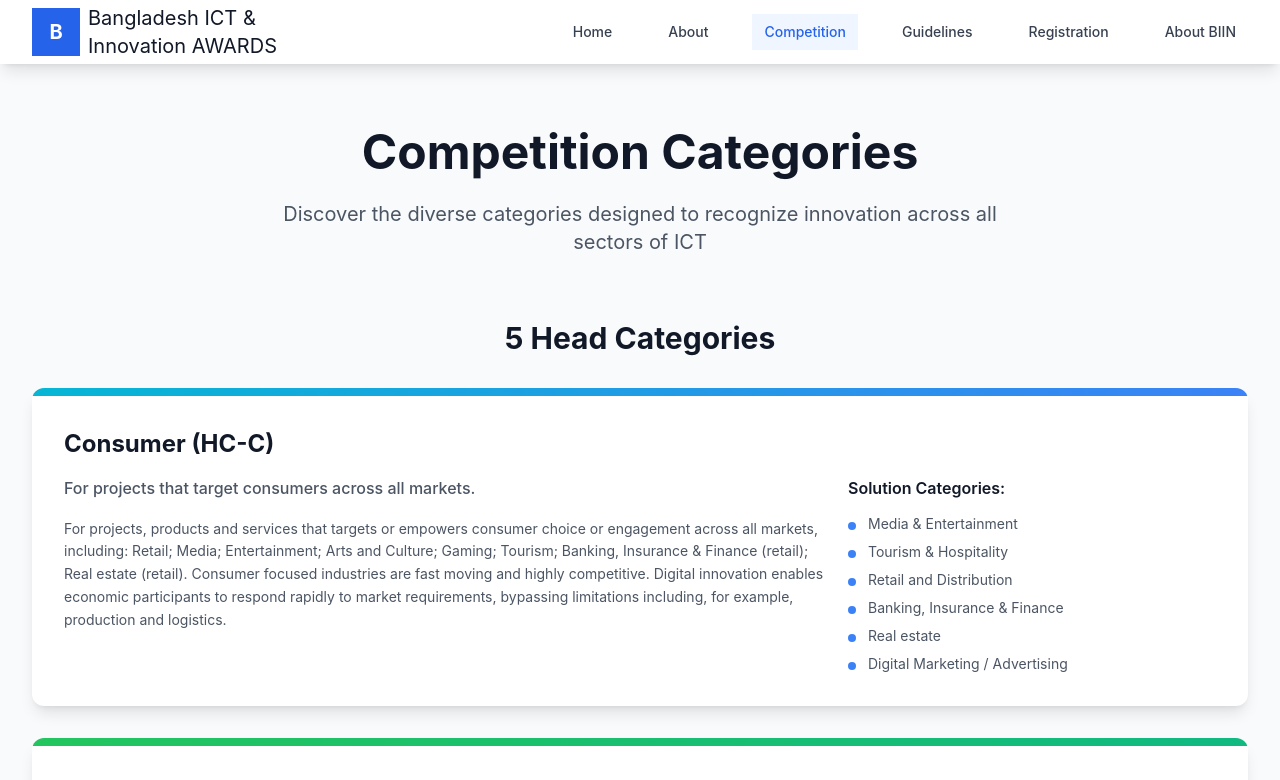
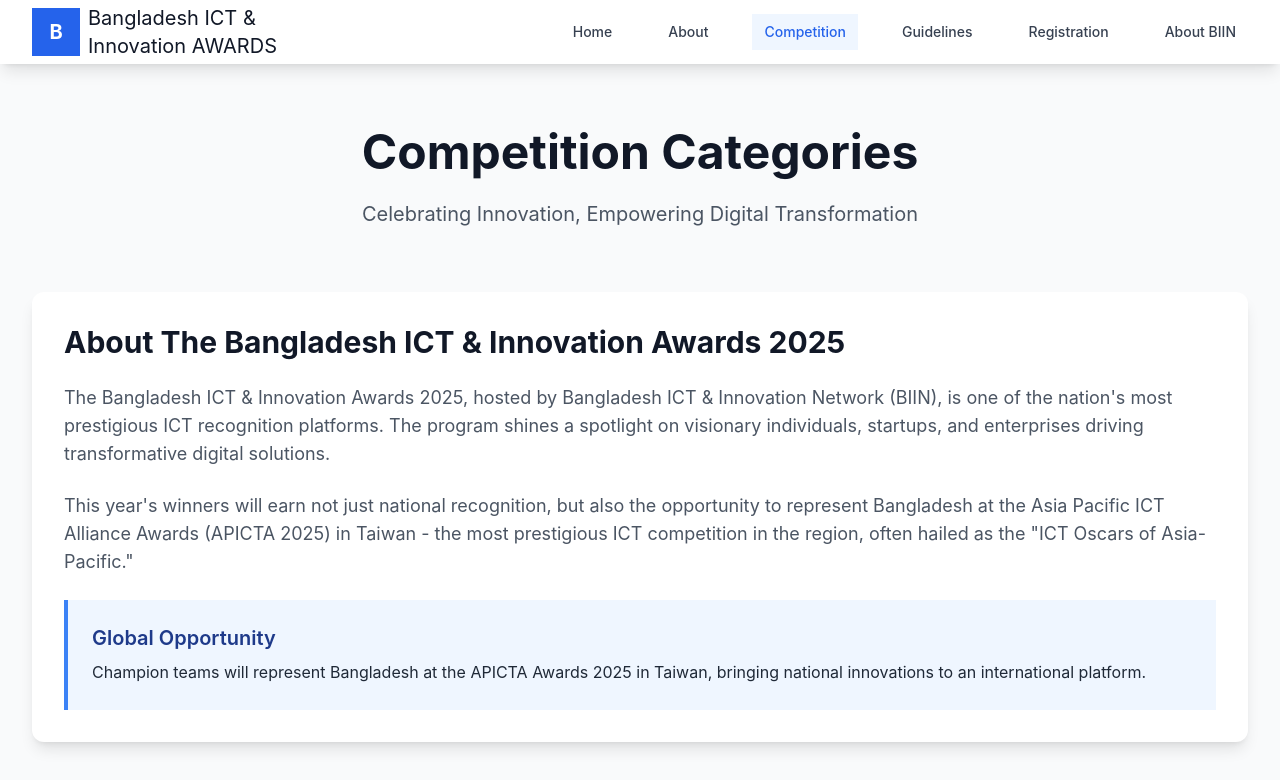
Before and after one commit to Ayonspoiler/BIIN_Award_Function, a React (Vite) app in the folder frontend/: page /competition in a window 1280 px wide. Shown: the top 780 px of the page. Built offline with nearby package versions, Linux system fonts and the light colour scheme.

Commit message:
Categories Updated on Competition Page

```diff
--- a/frontend/src/pages/Competition.jsx
+++ b/frontend/src/pages/Competition.jsx
@@ -147,9 +147,39 @@ const Competition = () => {
             Competition Categories
           </h1>
           <p className="text-xl text-gray-600 max-w-3xl mx-auto">
-            Discover the diverse categories designed to recognize innovation
-            across all sectors of ICT
+            Celebrating Innovation, Empowering Digital Transformation
           </p>
+        </div>
+
+        {/* New Content Section */}
+        <div className="bg-white rounded-xl shadow-lg p-8 mb-12">
+          <h2 className="text-3xl font-bold text-gray-900 mb-6">
+            About The Bangladesh ICT & Innovation Awards 2025
+          </h2>
+          <p className="text-lg text-gray-600 mb-6">
+            The Bangladesh ICT & Innovation Awards 2025, hosted by Bangladesh
+            ICT & Innovation Network (BIIN), is one of the nation's most
+            prestigious ICT recognition platforms. The program shines a
+            spotlight on visionary individuals, startups, and enterprises
+            driving transformative digital solutions.
+          </p>
+          <p className="text-lg text-gray-600 mb-6">
+            This year's winners will earn not just national recognition, but
+            also the opportunity to represent Bangladesh at the Asia Pacific ICT
+            Alliance Awards (APICTA 2025) in Taiwan - the most prestigious ICT
+            competition in the region, often hailed as the "ICT Oscars of
+            Asia-Pacific."
+          </p>
+          <div className="bg-primary-50 border-l-4 border-primary-500 p-6 rounded-r-lg">
+            <h3 className="text-xl font-semibold text-primary-900 mb-2">
+              Global Opportunity
+            </h3>
+            <p className="text-primary-800">
+              Champion teams will represent Bangladesh at the APICTA Awards 2025
+              in Taiwan, bringing national innovations to an international
+              platform.
+            </p>
+          </div>
         </div>
 
         {/* Head Categories */}
@@ -262,7 +292,7 @@ const Competition = () => {
                         {category.longDesc}
                       </p>
                     </div>
-                </div>
+                  </div>
                 </div>
               </div>
             ))}
```
